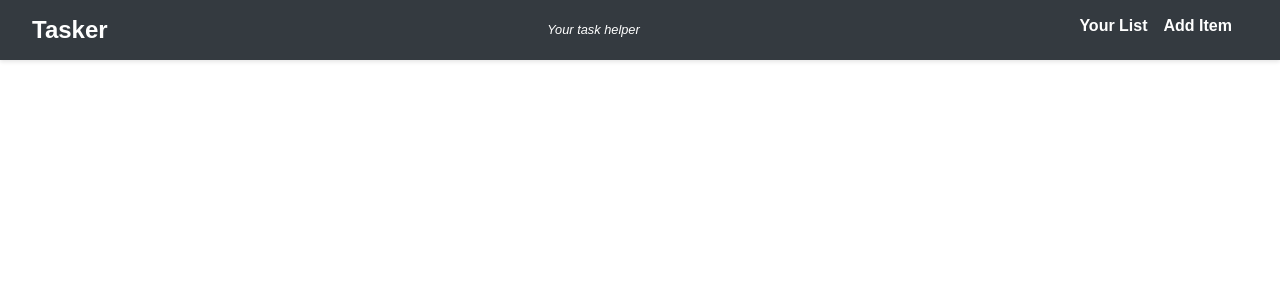
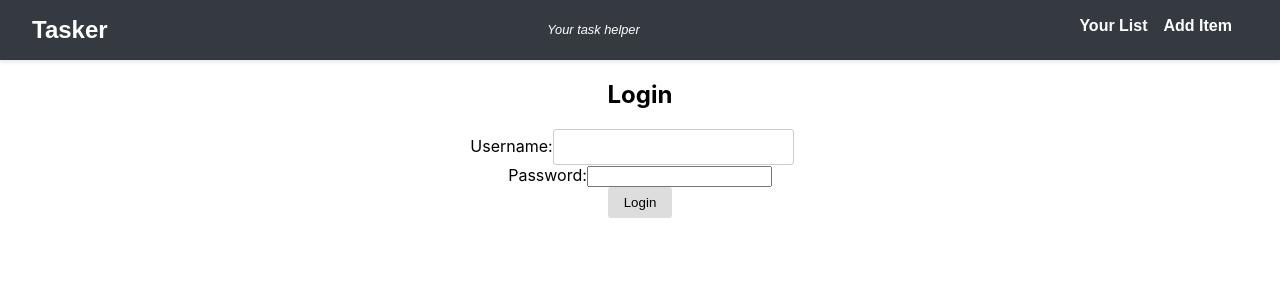
Before and after one commit to Shadid516/Simple-Todo-App, a React (Create React App) app: page /login in a window 1280 px wide. Shown: the top 300 px of the page. Built offline with nearby package versions, Linux system fonts and the light colour scheme.

Commit message:
latest not working

```diff
--- a/package.json
+++ b/package.json
@@ -6,10 +6,12 @@
     "@testing-library/jest-dom": "^5.17.0",
     "@testing-library/react": "^13.4.0",
     "@testing-library/user-event": "^13.5.0",
+    "axios": "^1.7.6",
     "react": "^18.3.1",
     "react-dom": "^18.3.1",
     "react-router-dom": "^6.24.1",
     "react-scripts": "5.0.1",
+    "simple-todo-react": "file:",
     "web-vitals": "^2.1.4"
   },
   "scripts": {
--- a/src/App.js
+++ b/src/App.js
@@ -2,24 +2,33 @@ import './App.css';
 import { BrowserRouter, Routes, Route } from 'react-router-dom';
 import Home from './pages/Home';
 import TodoAdd from './pages/TodoAdd';
+import Login from './pages/Login';
 import Navbar from './components/navbar';
 import React from 'react';
 import { TodoProvider } from './context/TodoContext';
+import ProtectedRoute from './components/ProtectedRoute';
+
+// Dummy authentication check function
+const useAuth = () => !!localStorage.getItem('token');
 
 function App() {
+  const isAuthenticated = useAuth();
+
   return (
     <div className='App'>
       <TodoProvider>
         <BrowserRouter>
           <Navbar />
           <Routes>
-            <Route exact path="/" element={<Home />} />
-            <Route path="/add-todo" element={<TodoAdd />} />
+            <Route path="/login" element={<Login />} />
+            <Route element={<ProtectedRoute isAuthenticated={isAuthenticated} />}>
+              <Route path="/" element={<Home />} />
+              <Route path="/add-todo" element={<TodoAdd />} />
+            </Route>
           </Routes>
         </BrowserRouter>
       </TodoProvider>
     </div>
-
   );
 }
 
--- /dev/null
+++ b/src/components/ProtectedRoute.js
@@ -0,0 +1,12 @@
+import React from 'react';
+import { Navigate, Outlet } from 'react-router-dom';
+
+const ProtectedRoute = ({ isAuthenticated }) => {
+    if (!isAuthenticated) {
+        return <Navigate to="/login" replace />;
+    }
+
+    return <Outlet />;
+};
+
+export default ProtectedRoute;
--- /dev/null
+++ b/src/pages/Login.js
@@ -0,0 +1,54 @@
+import React, { useState } from 'react';
+import { useNavigate } from 'react-router-dom';
+import axios from 'axios';
+
+function Login() {
+    const [username, setUsername] = useState('');
+    const [password, setPassword] = useState('');
+    const [error, setError] = useState(null);
+    const navigate = useNavigate(); // Hook for navigation
+
+    const handleLogin = async (e) => {
+        e.preventDefault();
+
+        try {
+            const response = await axios.post('http://localhost:3004/api/users/login', { username, password });
+            localStorage.setItem('token', response.data.token);
+            navigate('/'); // Redirect to home page after successful login
+        } catch (err) {
+            setError('Invalid username or password');
+        }
+    };
+
+    return (
+        <div>
+            <h2>Login</h2>
+            <form onSubmit={handleLogin}>
+                <div>
+                    <label htmlFor="username">Username:</label>
+                    <input
+                        type="text"
+                        id="username"
+                        value={username}
+                        onChange={(e) => setUsername(e.target.value)}
+                        required
+                    />
+                </div>
+                <div>
+                    <label htmlFor="password">Password:</label>
+                    <input
+                        type="password"
+                        id="password"
+                        value={password}
+                        onChange={(e) => setPassword(e.target.value)}
+                        required
+                    />
+                </div>
+                <button type="submit">Login</button>
+                {error && <p>{error}</p>}
+            </form>
+        </div>
+    );
+}
+
+export default Login;
```
Also changed, not shown: 1 other file (tests, documents, lock files or other folders).
